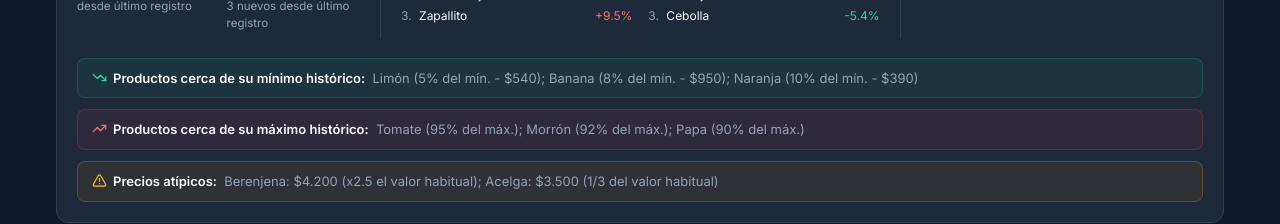
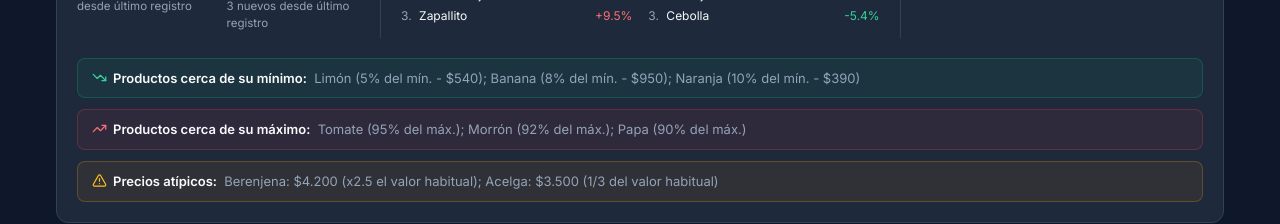
Before and after one commit to prueba-error/precios-abasto-mdp, a React (Vite) app: page / in a window 1280 px wide. Shown: the part 207-431 px from the top of the page. Built offline with nearby package versions, Linux system fonts and the light colour scheme; no server answers; the database is empty; the HTML template or start-up script is replaced by a standard one.

Commit message:
style(frontend): shorten banner title labels for min and max bounds

```diff
--- a/src/components/MarketInsights.tsx
+++ b/src/components/MarketInsights.tsx
@@ -122,7 +122,7 @@ export const MarketInsights: React.FC<MarketInsightsProps> = ({ data, onViewInCh
         <div className="status-banner banner-green">
           <p className="banner-inline-paragraph">
             <TrendingDown size={15} className="banner-icon-green banner-inline-icon" />
-            <strong className="banner-title">Productos cerca de su mínimo histórico: </strong>
+            <strong className="banner-title">Productos cerca de su mínimo: </strong>
             <span className="banner-inline-content">{nearMinText}</span>
           </p>
         </div>
@@ -131,7 +131,7 @@ export const MarketInsights: React.FC<MarketInsightsProps> = ({ data, onViewInCh
         <div className="status-banner banner-red">
           <p className="banner-inline-paragraph">
             <TrendingUp size={15} className="banner-icon-red banner-inline-icon" />
-            <strong className="banner-title">Productos cerca de su máximo histórico: </strong>
+            <strong className="banner-title">Productos cerca de su máximo: </strong>
             <span className="banner-inline-content">{nearMaxText}</span>
           </p>
         </div>
```
